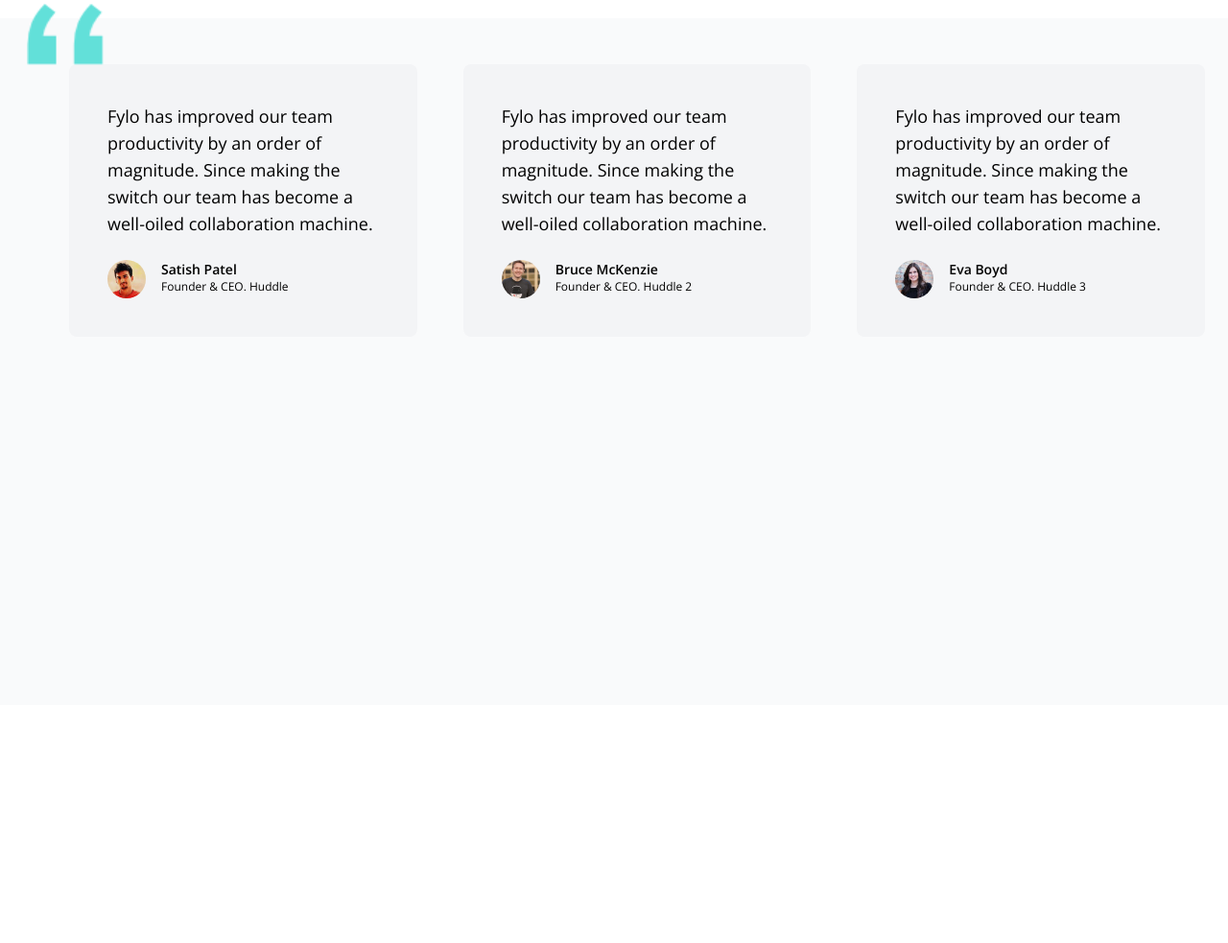
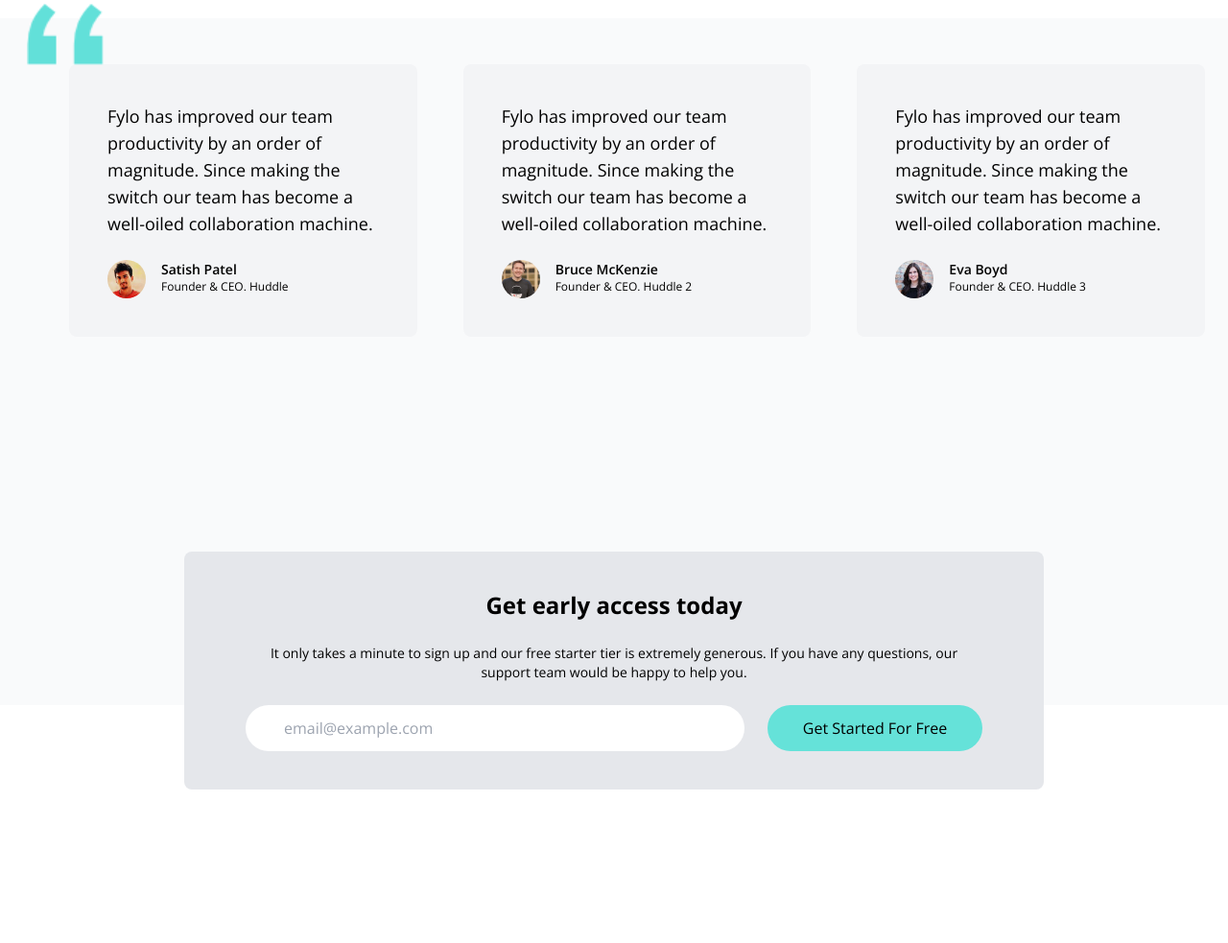
Before and after one commit to kongyutay/tailwind-fylo-website, a website: page index.html in a window 1280 px wide. Shown: the part 2737-3720 px from the top of the page at 96% size. Before the commit the page ends 3472 px from the top, so only its background shows below. Drawn offline with nearby package versions, Linux system fonts and the light colour scheme.

Commit message:
early access section

```diff
--- a/index.html
+++ b/index.html
@@ -330,5 +330,40 @@
                 </div>
             </div>
         </section>
+
+        <!-- Early Access Section -->
+        <section
+            id="early-access"
+            class="relative px-6 dark:bg-darkBlue2 md:px-0"
+        >
+            <div
+                class="relative -top-40 max-w-4xl mx-auto p-10 px-6 space-y-6 text-center rounded-lg bg-gray-200 dark:bg-darkBlue1 md:px-16"
+            >
+                <h5 class="text-2xl font-bold">Get early access today</h5>
+                <p class="text-sm">
+                    It only takes a minute to sign up and our free starter tier
+                    is extremely generous. If you have any questions, our
+                    support team would be happy to help you.
+                </p>
+                <!-- Input & Button Container -->
+                <div
+                    class="flex flex-col items-start space-y-6 md:flex-row md:space-y-0 md:space-x-6"
+                >
+                    <div class="w-full md:flex-1">
+                        <input
+                            type="text"
+                            class="w-full px-10 py-3 rounded-full focus:outline-none"
+                            placeholder="email@example.com"
+                        />
+                    </div>
+
+                    <button
+                        class="w-full p-3 px-6 rounded-full bg-accentCyan md:w-56 hover:scale-95"
+                    >
+                        Get Started For Free
+                    </button>
+                </div>
+            </div>
+        </section>
     </body>
 </html>
```
Also changed, not shown: css/style.css.
